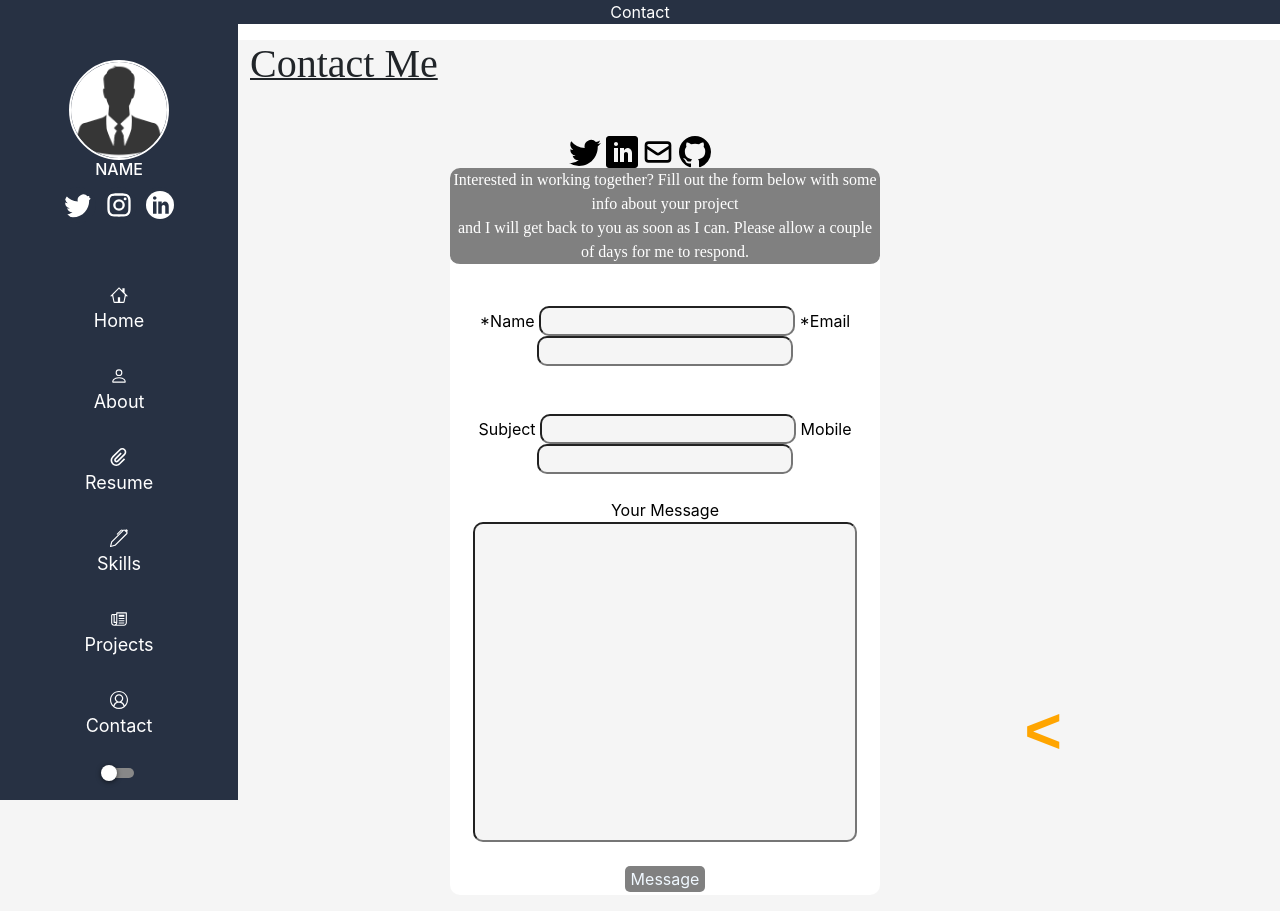
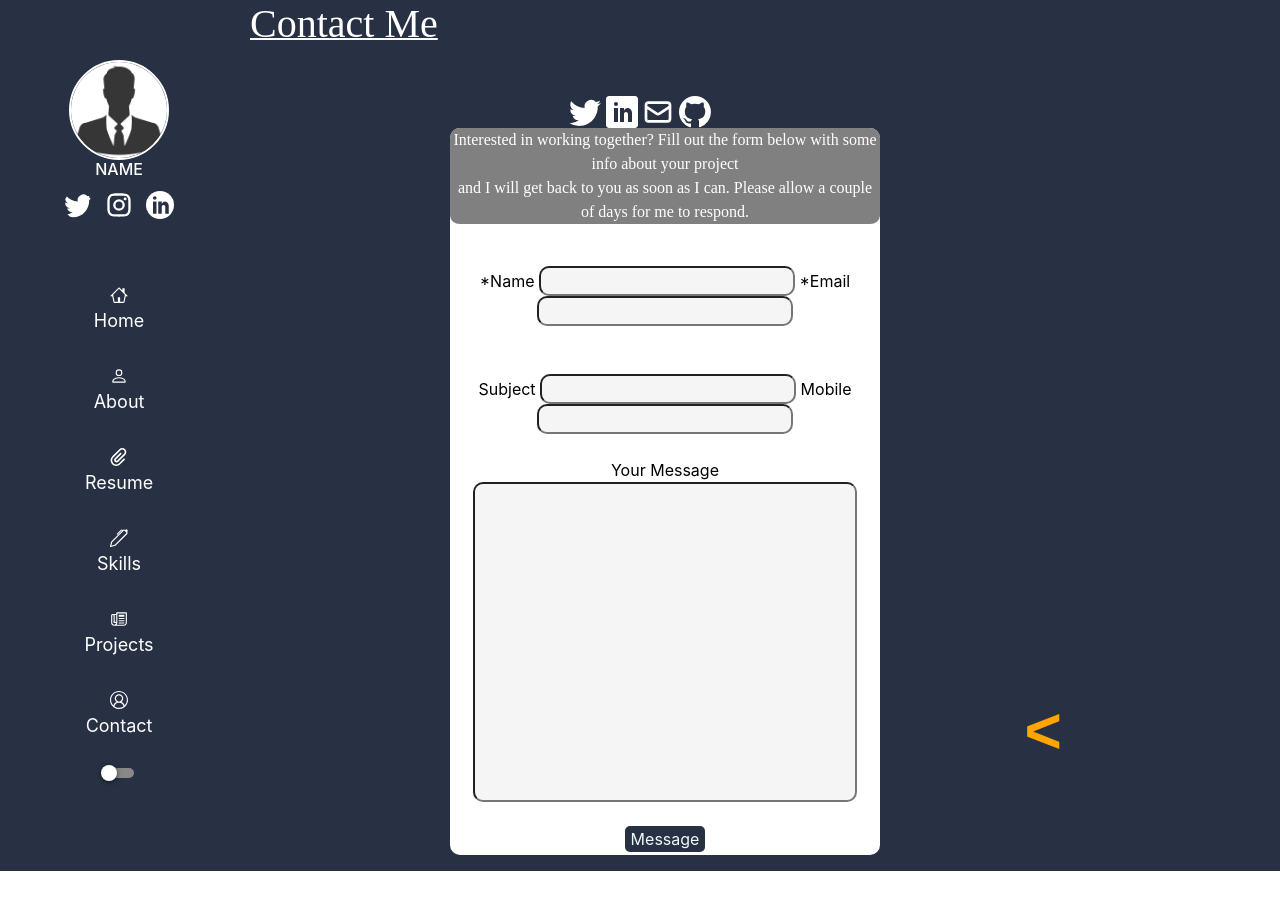
Before and after one commit to abhishekgupta07/Portfolio_Website, a React (Create React App) app: page /contact in a window 1280 px wide. After the commit the page ends 871 px from the top, so only its background shows below. Built offline with nearby package versions, Linux system fonts and the light colour scheme.

Commit message:
contact section theme changed

```diff
--- a/src/components/Contact/Contact.jsx
+++ b/src/components/Contact/Contact.jsx
@@ -3,17 +3,13 @@ import Typical from "react-typical";
 import { BsPhone, BsTwitter, BsGithub } from "react-icons/bs";
 import { ImLinkedin } from "react-icons/im";
 import { HiOutlineMail } from "react-icons/hi";
+import "./Contacts.scss";
 
-import "./Contacts.scss";
-import "../Contact/ContactsStyleSheet.scss";
 
 class Contact extends Component {
   render() {
     return (
       <>
-        <div className="ContactsBackground">
-          <p className="ContactsPara">Contact</p>
-        </div>
         <div className="body">
           <h1 className="contactHeader">Contact Me</h1>
           <br />
@@ -22,20 +18,20 @@ class Contact extends Component {
           <br />
           <div>
             <a href={"https://twitter.com"}>
-              <BsTwitter className="contactIcon" title="Twitter" />
+              <BsTwitter className="contactIcon" title="Twitter" color="white" />
             </a>
             <span> </span>
             <a href={"https://linkedin.com/in/abhishekkguptaa "}>
-              <ImLinkedin title="LinkedIn" className="contactIcon" />
+              <ImLinkedin title="LinkedIn" className="contactIcon" color="white" />
             </a>
             <span> </span>
             <a href="mailto:abhishe.gupta@synapsica.com">
-              <HiOutlineMail title="Email" className="contactIcon" />
+              <HiOutlineMail title="Email" className="contactIcon" color="white"/>
             </a>
             <span> </span>
 
             <a href={"https://github.com/abhishekgupta07"}>
-              <BsGithub title="Github" className="contactIcon" />
+              <BsGithub title="Github" className="contactIcon" color="white" />
             </a>
             <span> </span>
           </div>
@@ -48,7 +44,7 @@ class Contact extends Component {
               and I will get back to you as soon as I can. Please allow a couple
               of days for me to respond.
             </p>
-            <div>
+            <div className="">
               <br />
               *Name{" "}
               <input
@@ -106,45 +102,6 @@ class Contact extends Component {
           />
         </div>
       </>
-
-      // <section class="coffeewithme" id="coffeewithme">
-      //     <div class="row alignCenter">
-      //       <h1>Coffee with me.</h1>
-      //       <p>
-      //         I am always excited to work on some awesome projects, message me and let's discuss over coffee.
-      //       </p>
-      //       <form id="theForm" class="simform" autocomplete="off">
-      //         <div class="simform-inner">
-      //           <ol class="questions">
-      //             <li class="current">
-      //               <span><label for="q1">Write a message for me below</label></span>
-      //               <input id="q1" name="q1" type="text"/>
-      //             </li>
-      //             <li>
-      //               <span><label for="q2">Your name</label></span>
-      //               <input id="q2" name="q2" type="text"/>
-      //             </li>
-      //             <li>
-      //               <span><label for="q3">Your email or phone number</label></span>
-      //               <input id="q3" name="q3" type="text"/>
-      //             </li>
-      //           </ol>
-      //           <button class="submit" type="submit">Send answers</button>
-      //           <div class="controls">
-      //             <button class="next"><i class="fa fa-arrow-right"></i></button>
-      //             <div class="progress">
-      //             </div>
-      //             <span class="number">
-      //               <span class="number-current">1</span>
-      //               <span class="number-total">3</span>
-      //             </span>
-      //             <span class="error-message"></span>
-      //           </div>
-      //         </div>
-      //         <span class="final-message"></span>
-      //       </form>
-      //     </div>
-      //   </section>
     );
   }
 }
--- a/src/components/Contact/Contacts.scss
+++ b/src/components/Contact/Contacts.scss
@@ -1,41 +1,48 @@
+@import "../MainProject.scss";
+.ContactsBackground {
+    background-color: $bgcolor;
+}
 
-
-.body{
+.ContactsPara {
+    color: $textcolor;
+}
+.body {
+    background:$bgcolor;
     padding-bottom: 1em;
-    background-color: #f5f5f5;
-
-
-
+    // background-color: #f5f5f5;
 }
-.nameSect{
+.nameSect {
     font-size: 1em;
 }
-.para{
+
+.para {
     font-family: cursive;
     color: white;
-    border-bottom: 2px solid ;
-    background-color:grey;
+    border-bottom: 2px solid;
+    background-color: grey;
     border-radius: 10px;
 
 
 
 }
 
-.contactHeader{
+.contactHeader {
+    color:$textcolor;
     float: left;
     padding-left: 250px;
     text-decoration: underline 2px;
-    font-family:  cursive;
+    font-family: cursive;
     font-size: 2.5em;
 
 
 }
-.contactIcon{
+
+.contactIcon {
     font-size: 2em;
     color: black;
 }
 
-.contactIcon:hover{
+.contactIcon:hover {
 
     font-size: 2em;
     color: grey;
@@ -47,7 +54,7 @@
 }
 
 
-.messageField{
+.messageField {
     border-radius: 10px;
     width: 24em;
     height: 20em;
@@ -55,12 +62,12 @@
     background-color: whitesmoke;
 }
 
-.input{
+.input {
     border-radius: 10px;
     background-color: whitesmoke;
 }
 
-.div{
+.div {
     // float: left;
     border: 1px hidden;
     padding-bottom: 3px;
@@ -73,145 +80,10 @@
 
 
 }
-.submitButton{
+
+.submitButton {
     border-radius: 5px;
     border: 1em none;
-    background-color: grey;
+    background-color: $bgcolor;
     color: aliceblue;
 }
-
-
-
-// .alignCenter {
-//     text-align: center;
-// }
-
-// section.coffeewithme {
-//     /* background: #ffc548; */
-//     background: #fff;
-//     border-left: 20px solid white;
-//     border-right: 20px solid white;
-//     border-bottom: 20px solid white;
-//     border-top: 20px solid white;
-// }
-
-// .row {
-//     width: 100%;
-//     margin-left: auto;
-//     margin-right: auto;
-//     margin-top: 0;
-//     margin-bottom: 0;
-//     max-width: 62.5em;
-// }
-
-// .simform {
-//     position: relative;
-//     margin: 0 auto;
-//     min-height: 135.5px;
-//     max-width: 860px;
-//     width: 100%;
-//     text-align: left;
-//     font-size: 2.5em;
-//     color: #838383;
-// }
-
-// .simform ol {
-//     margin: 0;
-//     font-size: 2rem;
-//     padding: 0;
-//     list-style: none;
-//     position: relative;
-//     -webkit-transition: height 0.4s;
-//     transition: height 0.4s;
-// }
-
-// .questions li.current, .no-js .questions li {
-//     visibility: visible;
-//     height: auto;
-//     -webkit-transition: none;
-//     transition: none;
-// }
-// simform .submit {
-//     display: none;
-// }
-// div, dl, dt, dd, ul, ol, li, h1, h2, h3, h4, h5, h6, pre, form, p, blockquote, th, td {
-//     margin: 0;
-//     padding: 0;
-// }
-
-// .next {
-//     position: absolute;
-//     right: 0;
-//     top: 1.3em;
-//     display: block;
-//     padding: 0;
-//     width: 2em;
-//     height: 2em;
-//     border: none;
-//     background: none;
-//     color: rgba(0,0,0,0.4);
-//     text-align: center;
-//     opacity: 0;
-//     z-index: 100;
-//     cursor: pointer;
-//     -webkit-transition: -webkit-transform 0.3s, opacity 0.3s;
-//     transition: transform 0.3s, opacity 0.3s;
-//     -webkit-transform: translateX(-20%);
-//     transform: translateX(-20%);
-//     pointer-events: none;
-//     -webkit-tap-highlight-color: rgba(0, 0, 0, 0);
-// }
-
-
-// .fa {
-//     display: inline-block;
-//     font: normal normal normal 14px/1 FontAwesome;
-//     font-size: inherit;
-//     text-rendering: auto;
-//     -webkit-font-smoothing: antialiased;
-//     -moz-osx-font-smoothing: grayscale;
-// }
-
-// .simform .progress {
-//     width: 0%;
-//     height: 0.15em;
-//     background: rgba(0,0,0,0.3);
-//     -webkit-transition: width 0.4s ease-in-out;
-//     transition: width 0.4s ease-in-out;
-// }
-// .simform .number {
-//     position: absolute;
-//     right: 0;
-//     overflow: hidden;
-//     margin: 0.4em 0;
-//     width: 3em;
-//     font-weight: 700;
-//     font-size: 0.4em;
-// }
-// .simform .number .number-current {
-//     float: left;
-// }
-// .simform .number span {
-//     float: right;
-//     width: 40%;
-//     text-align: center;
-// }
-
-// .simform .error-message, .simform .final-message {
-//     position: absolute;
-//     visibility: hidden;
-//     opacity: 0;
-//     -webkit-transition: opacity 0.4s;
-//     transition: opacity 0.4s;
-// }
-
-
-// .final-message {
-//     top: 50%;
-//     left: 0;
-//     padding: 0.5em;
-//     width: 100%;
-//     text-align: center;
-//     -webkit-transform: translateY(-50%);
-//     transform: translateY(-50%);
-// }
--- a/src/components/Contact/ContactsStyleSheet.scss
+++ /dev/null
@@ -1,7 +0,0 @@
-@import "../MainProject.scss";
-.ContactsBackground{
-    background-color:$bgcolor;
-}
-.ContactsPara{
-    color:$textcolor;
-}
```
